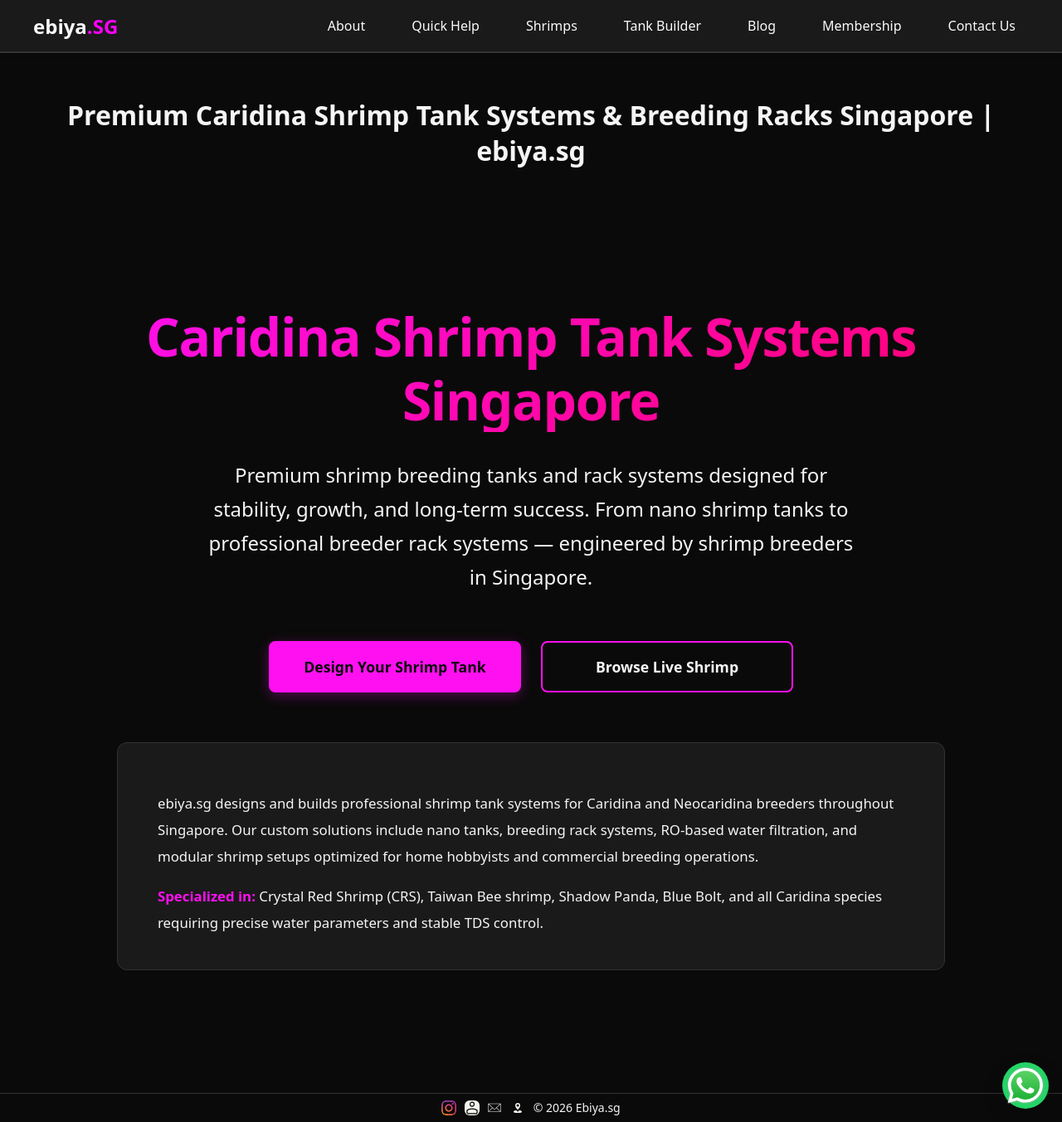
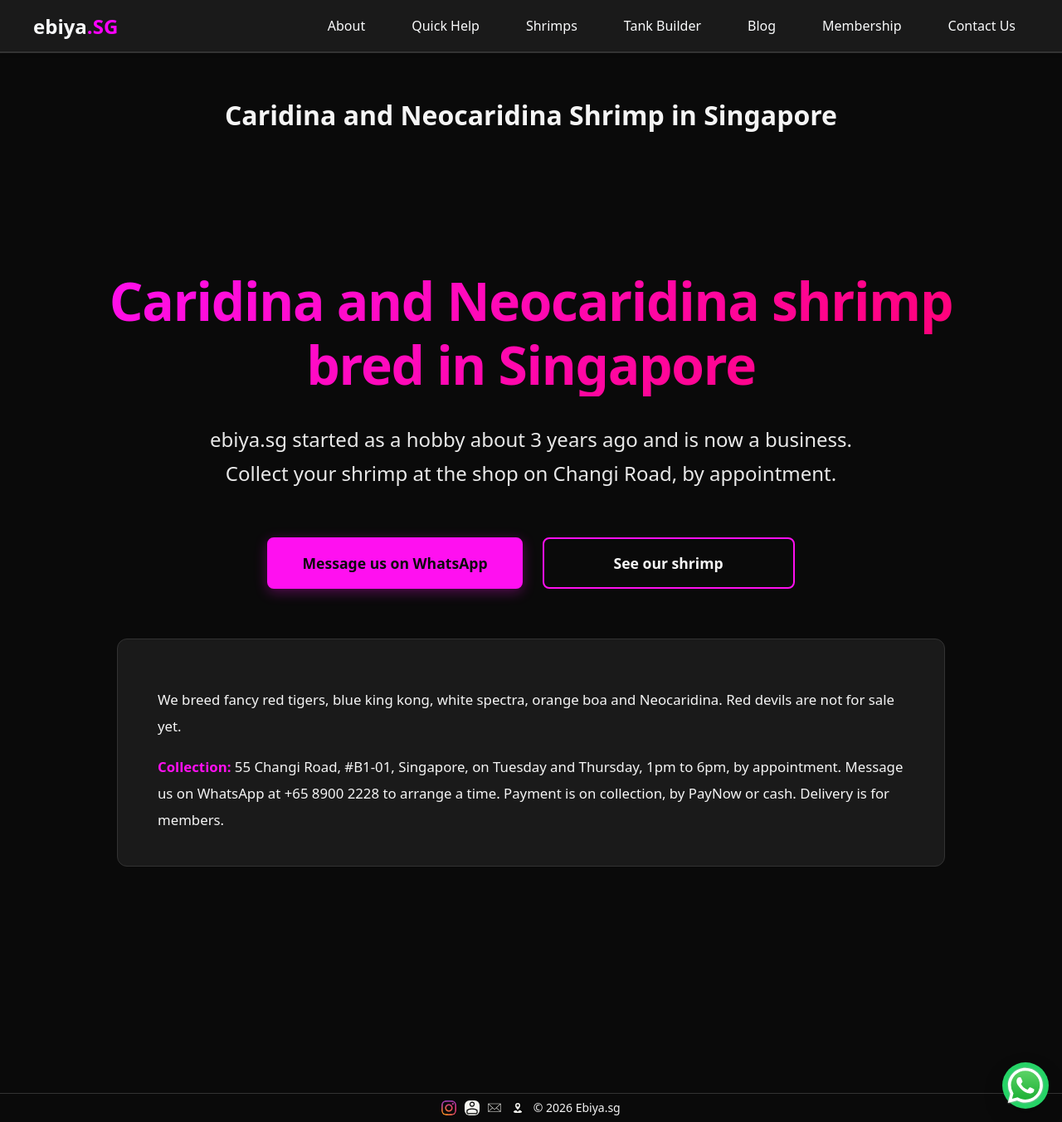
Before and after one commit to m33lucky-benny/reimagined-eureka, a Jekyll site: the page built from index.md, in a window 1280 px wide and 1353 px high. Shown: the whole window at 83% size. Built offline with Jekyll 4.4.1, drawn with Linux system fonts in a browser that asks for light colours.

Commit message:
Home page: describe the shrimp business, remove tank-systems claims
Co-Authored-By: Claude Sonnet 5.5 <noreply@anthropic.com>

```diff
--- a/index.md
+++ b/index.md
@@ -1,79 +1,43 @@
 ---
 layout: page
-title: Premium Caridina Shrimp Tank Systems & Breeding Racks Singapore | ebiya.sg
-description: Custom-built Caridina shrimp breeding tanks, professional rack systems, and RO water setups for Singapore. Nano tanks to commercial breeding systems. Expert-engineered for stable water parameters and successful shrimp keeping.
-keywords: caridina shrimp tank Singapore, shrimp breeding rack system, RO water setup shrimp, nano shrimp tank, commercial shrimp breeding, neocaridina tank system, shrimp rack Singapore, aquarium RO system
+title: Caridina and Neocaridina Shrimp in Singapore
+description: Caridina and Neocaridina shrimp bred in Singapore. Collect at 55 Changi Road by appointment. Message us on WhatsApp at +65 8900 2228.
+keywords: caridina shrimp Singapore, neocaridina shrimp Singapore, blue king kong shrimp, fancy red tiger shrimp, white spectra shrimp, buy shrimp Singapore
 permalink: /
-schema_type: Product
 ---
 
 <div class="container hero-section">
 
   <!-- Primary Heading for SEO -->
   <h1 class="hero-title">
-    Caridina Shrimp Tank Systems Singapore
+    Caridina and Neocaridina shrimp bred in Singapore
   </h1>
 
-  <!-- Value Proposition Subheadline -->
   <p class="hero-subtitle">
-    Premium shrimp breeding tanks and rack systems designed for stability,
-    growth, and long-term success.
-    From nano shrimp tanks to professional breeder rack systems —
-    engineered by shrimp breeders in Singapore.
+    ebiya.sg started as a hobby about 3 years ago and is now a business.
+    Collect your shrimp at the shop on Changi Road, by appointment.
   </p>
 
   <!-- Call-to-Action Buttons -->
   <div class="hero-cta-row">
-    <a class="btn btn-primary" href="/tank-builder/" aria-label="Start designing your custom shrimp tank system">
-      Design Your Shrimp Tank
+    <a class="btn btn-primary" href="https://wa.me/6589002228" target="_blank" rel="noopener" aria-label="Message ebiya.sg on WhatsApp">
+      Message us on WhatsApp
     </a>
-    <a class="btn btn-ghost" href="/shrimp/" aria-label="View available live shrimp for sale">
-      Browse Live Shrimp
+    <a class="btn btn-ghost" href="/shrimp/" aria-label="See our shrimp">
+      See our shrimp
     </a>
   </div>
 
-  <!-- SEO-Enhanced Description -->
   <div class="hero-seo-content">
     <p>
-      ebiya.sg designs and builds professional shrimp tank systems for Caridina and
-      Neocaridina breeders throughout Singapore. Our custom solutions include nano tanks,
-      breeding rack systems, RO-based water filtration, and modular shrimp setups
-      optimized for home hobbyists and commercial breeding operations.
+      We breed fancy red tigers, blue king kong, white spectra, orange boa and Neocaridina.
+      Red devils are not for sale yet.
     </p>
     <p>
-      <strong>Specialized in:</strong> Crystal Red Shrimp (CRS), Taiwan Bee shrimp,
-      Shadow Panda, Blue Bolt, and all Caridina species requiring precise water parameters
-      and stable TDS control.
+      <strong>Collection:</strong> 55 Changi Road, #B1-01, Singapore, on Tuesday and Thursday,
+      1pm to 6pm, by appointment. Message us on WhatsApp at +65 8900 2228 to arrange a time.
+      Payment is on collection, by PayNow or cash. Delivery is for members.
     </p>
   </div>
 
 </div>
-
-<!-- Structured Data for SEO -->
-<script type="application/ld+json">
-{
-  "@context": "https://schema.org",
-  "@type": "Product",
-  "name": "Caridina Shrimp Tank Systems",
-  "description": "Custom-built shrimp breeding tanks and rack systems for Caridina and Neocaridina species in Singapore",
-  "brand": {
-    "@type": "Brand",
-    "name": "ebiya.sg"
-  },
-  "offers": {
-    "@type": "AggregateOffer",
-    "priceCurrency": "SGD",
-    "availability": "https://schema.org/InStock"
-  },
-  "category": "Aquarium Systems",
-  "manufacturer": {
-    "@type": "Organization",
-    "name": "ebiya.sg",
-    "address": {
-      "@type": "PostalAddress",
-      "addressCountry": "SG",
-      "addressRegion": "Singapore"
-    }
-  }
-}
-</script>
```
